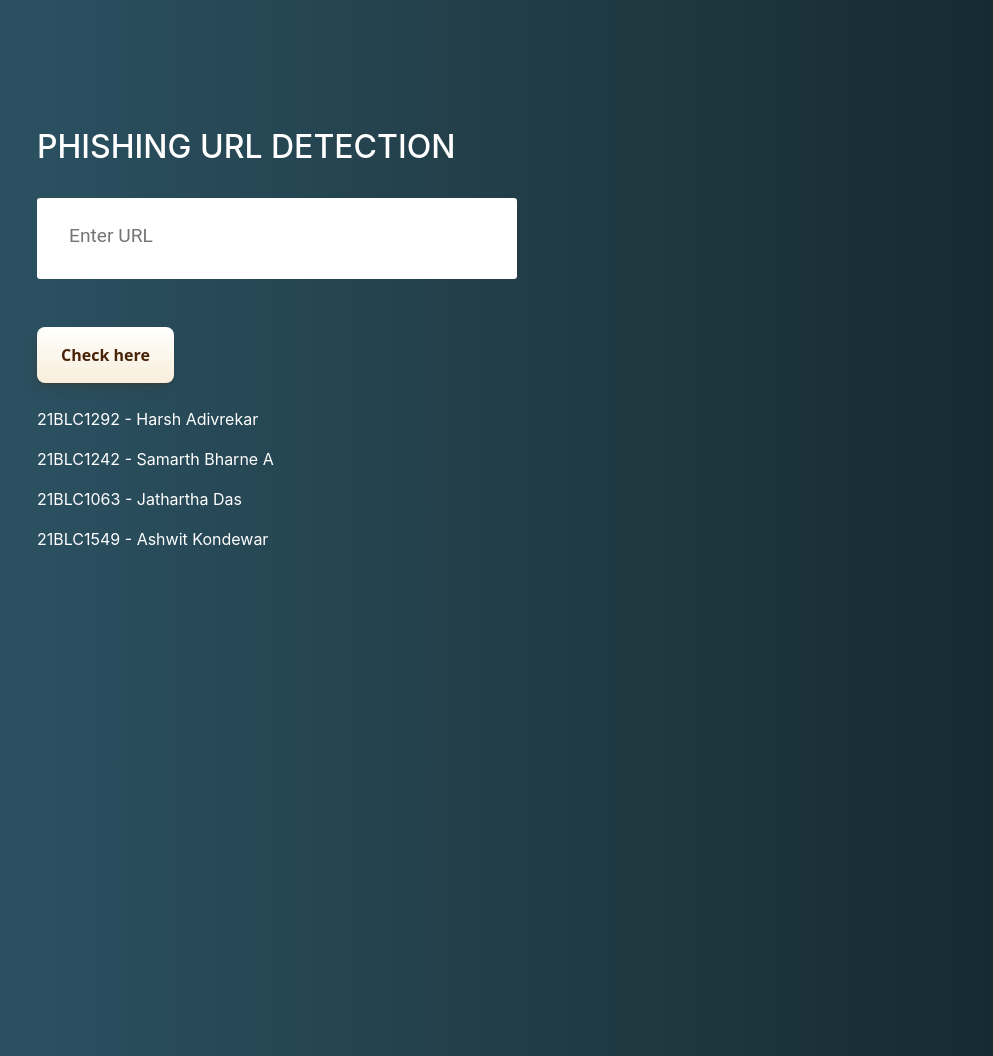
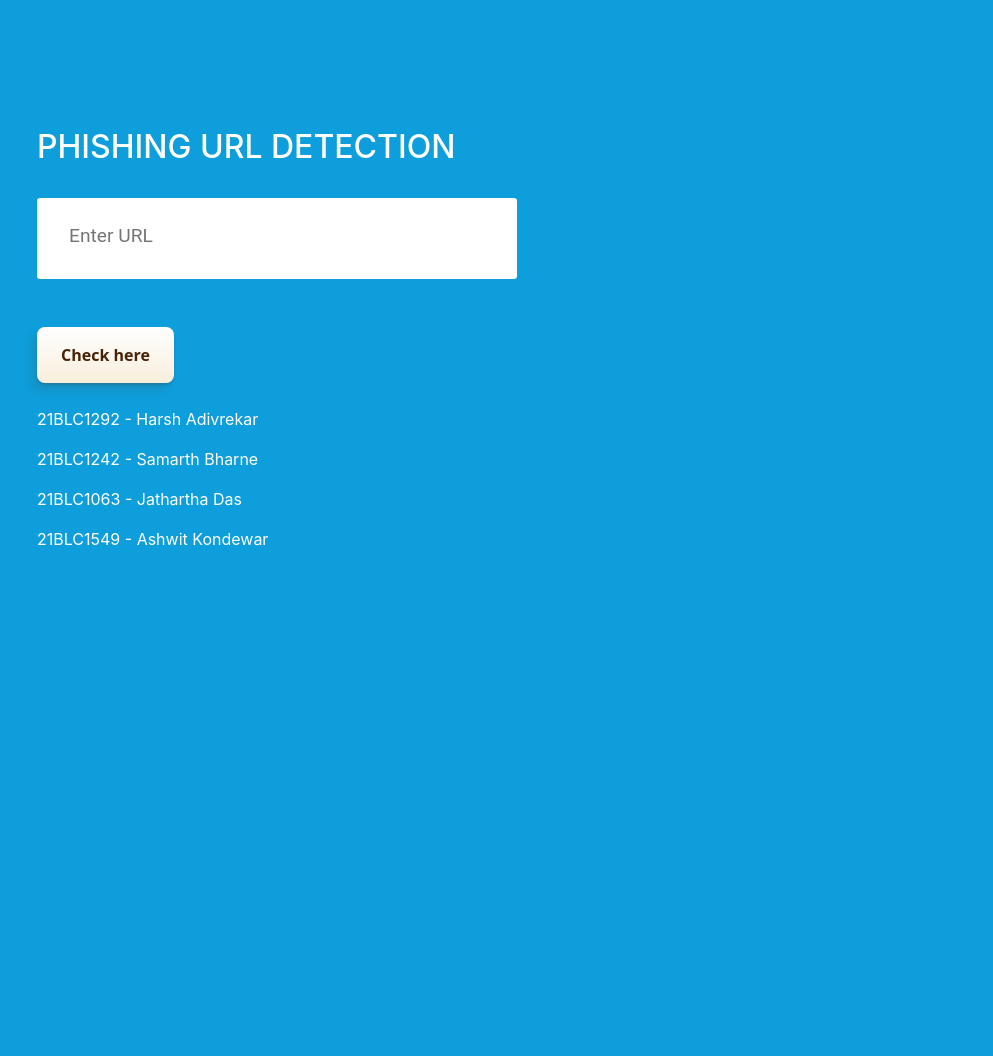
Before and after one commit to samarthbharne/Phish-Sense, a Flask app: page / in a window 1280 px wide. Shown: the whole page, without its empty margins (42-1035 px from the left). Run offline with Flask 2, Linux system fonts and the light colour scheme; parts of the project's set-up code (start-up, migrations or seed data) failed here and were passed over; some libraries are stand-ins or nearby versions.

Commit message:
final changes

```diff
--- a/static/styles.css
+++ b/static/styles.css
@@ -9,8 +9,8 @@
 
 body {
   padding: 10% 5%;
-  background: #0f2027;
-  background: linear-gradient(to right,#2c5364, #203a43, #0f2027);
+  background: #0e9edb;
+
   justify-content: center;
   align-items: center;
   height: 100vh;
--- a/templates/index.html
+++ b/templates/index.html
@@ -46,7 +46,7 @@
 </div>
 <br>
 <p>21BLC1292 - Harsh Adivrekar</p>
-<p>21BLC1242 - Samarth Bharne A</p>
+<p>21BLC1242 - Samarth Bharne</p>
 <p>21BLC1063 - Jathartha Das</p>
 <p>21BLC1549 - Ashwit Kondewar</p>
 </div>
```
